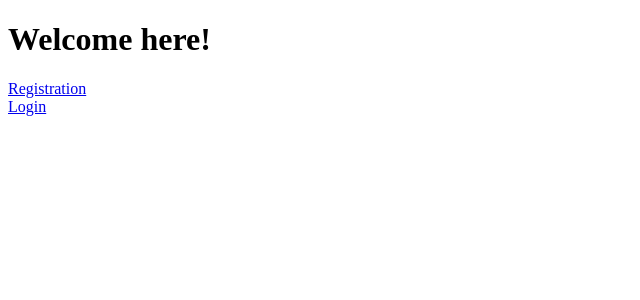
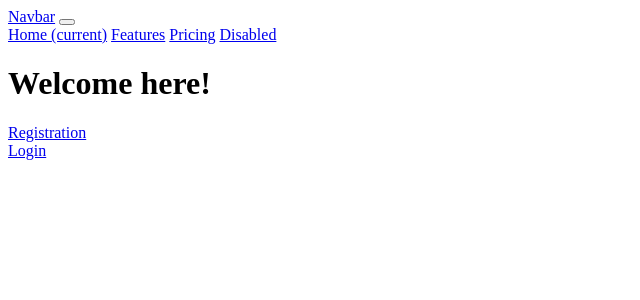
Before and after one commit to mankamolnar/p2p-lending-site-django, a Django app: page / in a window 1280 px wide. Shown: the top 300 px of the page, without its empty margins (0-640 px from the left). Run offline with Django 4.2, Linux system fonts and the light colour scheme.

Commit message:
Navbar changes

```diff
--- a/templates/index.html
+++ b/templates/index.html
@@ -7,6 +7,7 @@
   <title>Document</title>
 </head>
 <body>
+  {%include 'navbar.html'%}
   <h1>Welcome here!</h1>
   <a href="/registration/">Registration</a><br />
   <a href="/accounts/login/">Login</a>
--- /dev/null
+++ b/templates/navbar.html
@@ -0,0 +1,14 @@
+<nav class="navbar navbar-expand-lg navbar-light bg-light">
+    <a class="navbar-brand" href="#">Navbar</a>
+    <button class="navbar-toggler" type="button" data-toggle="collapse" data-target="#navbarNavAltMarkup" aria-controls="navbarNavAltMarkup" aria-expanded="false" aria-label="Toggle navigation">
+      <span class="navbar-toggler-icon"></span>
+    </button>
+    <div class="collapse navbar-collapse" id="navbarNavAltMarkup">
+      <div class="navbar-nav">
+        <a class="nav-item nav-link active" href="{%url 'main_page'%}">Home <span class="sr-only">(current)</span></a>
+        <a class="nav-item nav-link" href="#">Features</a>
+        <a class="nav-item nav-link" href="#">Pricing</a>
+        <a class="nav-item nav-link disabled" href="#" tabindex="-1" aria-disabled="true">Disabled</a>
+      </div>
+    </div>
+</nav>
```
Also changed, not shown: templates/logged_in_main_webpage.html (+35 -0 lines).
